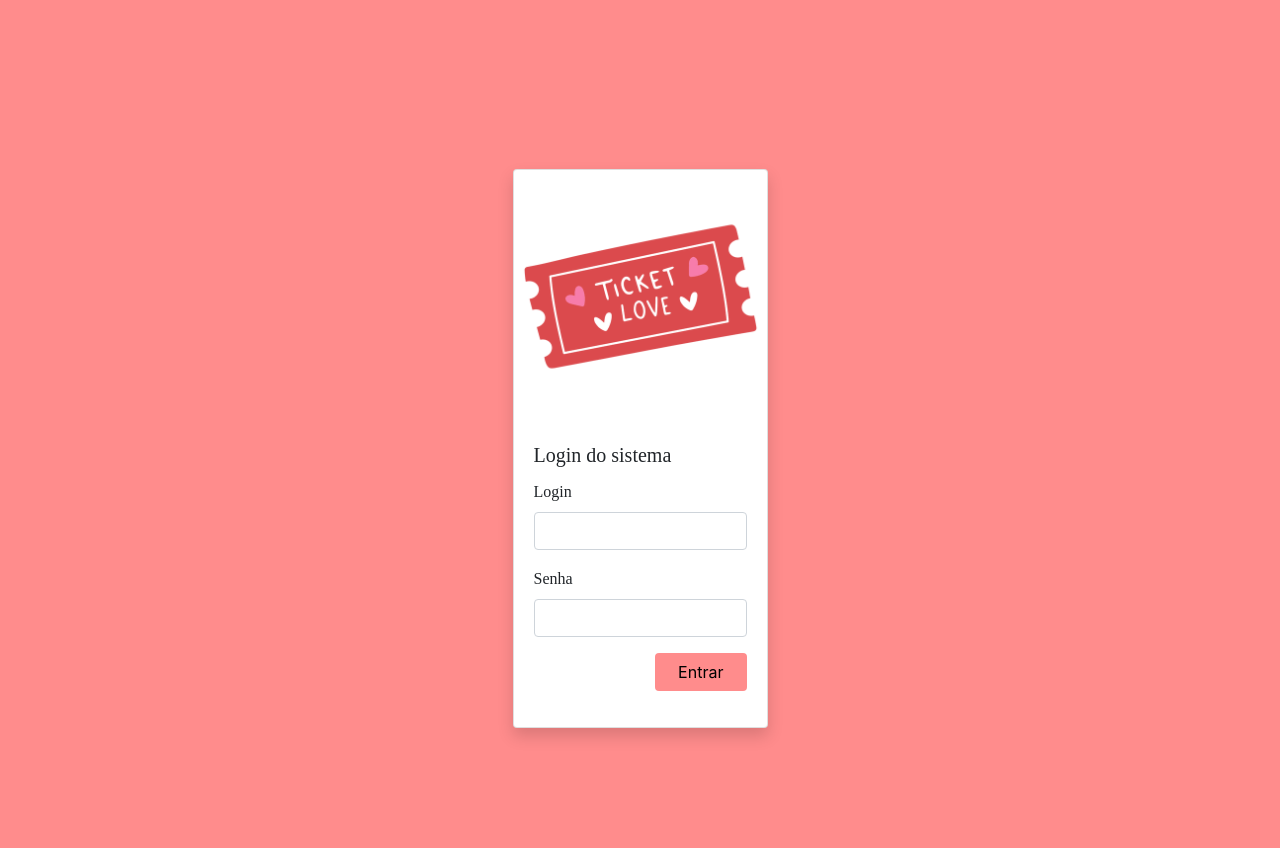
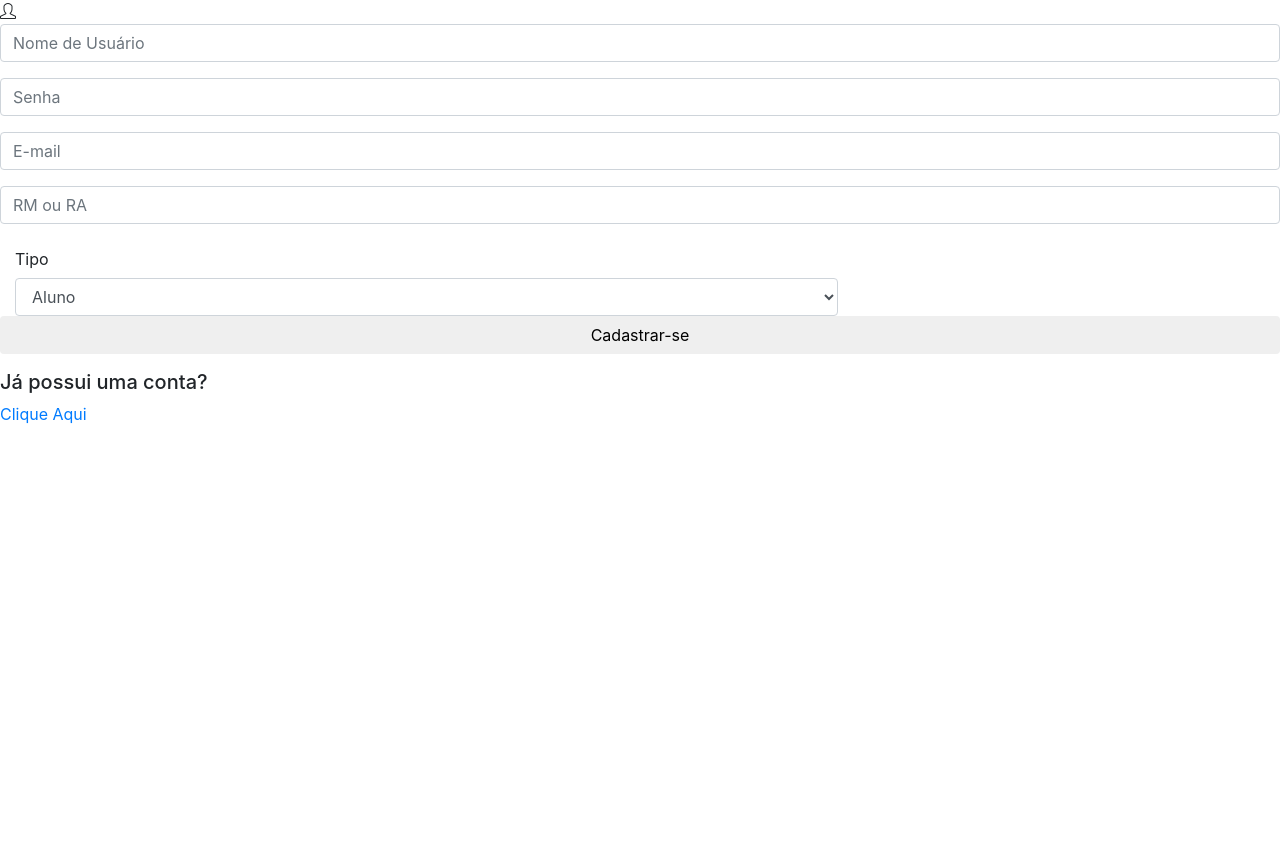
Before and after one commit to anfleur/projeto-dos-tccs, a PHP site: page / in a window 1280 px wide. After the commit the page ends 424 px from the top, so only its background shows below. Run offline with PHP 8.4, Linux system fonts and the light colour scheme; some libraries are stand-ins or nearby versions.

Commit message:
salvando

```diff
--- a/css/estilo.css
+++ b/css/estilo.css
@@ -1,11 +1,105 @@
-h5, label{
-    font-family: 'Times New Roman', Times, serif;
-
+body,
+html {
+    height: 108vh;
 }
 
-.vertical-center{
-    align-content: center !important;
-    flex-wrap: wrap !important;
-    display: flex !important;
-    height: 100vh !important;
+::-webkit-scrollbar {
+    display: none;
 }
+
+body {
+    background-color: #dee9ff;
+}
+
+.registration-form {
+    padding: 50px 0;
+}
+
+.registration-form form {
+    background-color: #fff;
+    max-width: 600px;
+    margin: auto;
+    padding: 50px 70px;
+    border-top-left-radius: 30px;
+    border-top-right-radius: 30px;
+    box-shadow: 0px 2px 10px rgba(0, 0, 0, 0.075);
+}
+
+.registration-form .form-icon {
+    text-align: center;
+    background-color: #5891ff;
+    border-radius: 50%;
+    font-size: 40px;
+    color: white;
+    width: 100px;
+    height: 100px;
+    margin: auto;
+    margin-bottom: 50px;
+    line-height: 100px;
+}
+
+.registration-form .item {
+    border-radius: 20px;
+    margin-bottom: 25px;
+    padding: 10px 20px;
+}
+
+.registration-form .create-account {
+    border-radius: 30px;
+    padding: 10px 20px;
+    font-size: 18px;
+    font-weight: bold;
+    background-color: #5791ff;
+    border: none;
+    color: white;
+    margin-top: 20px;
+}
+
+.registration-form .social-media {
+    max-width: 600px;
+    background-color: #fff;
+    margin: auto;
+    padding: 35px 0;
+    text-align: center;
+    border-bottom-left-radius: 30px;
+    border-bottom-right-radius: 30px;
+    color: #9fadca;
+    border-top: 1px solid #dee9ff;
+    box-shadow: 0px 2px 10px rgba(0, 0, 0, 0.075);
+}
+
+.registration-form .social-icons {
+    margin-top: 30px;
+    margin-bottom: 16px;
+}
+
+.registration-form .social-icons a {
+    font-size: 23px;
+    margin: 0 3px;
+    color: #5691ff;
+    border: 1px solid;
+    border-radius: 50%;
+    width: 45px;
+    display: inline-block;
+    height: 45px;
+    text-align: center;
+    background-color: #fff;
+    line-height: 45px;
+}
+
+.registration-form .social-icons a:hover {
+    text-decoration: none;
+    opacity: 0.6;
+}
+
+@media (max-width: 576px) {
+    .registration-form form {
+        padding: 50px 20px;
+    }
+    .registration-form .form-icon {
+        width: 70px;
+        height: 70px;
+        font-size: 30px;
+        line-height: 70px;
+    }
+}
--- a/index.html
+++ b/index.html
@@ -1,51 +1,66 @@
 <!DOCTYPE html>
-<html lang="pt-br">
+<html>
 
 <head>
-    <meta charset="UTF-8">
+    <meta charset="utf-8">
     <meta http-equiv="X-UA-Compatible" content="IE=edge">
-    <meta name="viewport" content="width=device-width, initial-scale=1.0">
-    <title>Sistema organizador de TCCs</title>
-    <!-- <link rel="shortcut icon" href="img/imagem.png" type="image/x-icon"> -->
+    <meta name="viewport" content="width=device-width, initial-scale=1">
+    <title> Cadastro </title>
+    <link href="https://cdnjs.cloudflare.com/ajax/libs/simple-line-icons/2.4.1/css/simple-line-icons.min.css" rel="stylesheet">
     <link rel="stylesheet" href="css/bootstrap.css">
-    <link rel="stylesheet" href="css/estilo.css">
-    <link rel="stylesheet" href="libs/sweetAlert/dist/sweetalert2.css">
+    <link rel="stylesheet" href="css/style.css">
 </head>
 
-<body style="background-color: #FF8C8C ;">
+<body>
 
-    <div class="container mt-5 " style="margin-top: 40px;" >
-        <div class="row justify-content-center vertical-center">
-            <div class="col-12 col-sm-6 col-md-3">
-                <div class=" card shadow">
-                    <img class="img-fluid" src="img/imagem.png" alt="e-rifas">
-                    <div class="card-body">
-                        <h5 class="card-title">Login do sistema</h5>
-                        <form id="form-login">
-                            <div class="form-group">
-                                <label>Login</label>
-                                <input type="text" name="LOGIN" id="LOGIN" class="form-control">
+
+    <div class="registration-form">
+        <form method="post" action="src/cadastro/usuario/inserir_usuario.php">
+            <div class="form-icon">
+                <span><i class="icon icon-user"></i></span>
             </div>
             <div class="form-group">
-                                <label>Senha</label>
-                                <input type="password" name="SENHA" id="SENHA" class="form-control">
+                <input type="text" class="form-control item" id="usuario" name="usuario" placeholder="Nome de Usuário">
             </div>
-                            <div class="form-group row justify-content-end">
-                                <div class="col-12 col-sm-8 col-md-6">
-                                    <button class="btn btn-block btn-login" style="background-color: #FF8C8C ;">Entrar</button>
+            <div class="form-group">
+                <input type="password" class="form-control item" id="senha" name="senha" placeholder="Senha">
+            </div>
+            <div class="form-group">
+                <input type="email" class="form-control item" id="email" name="email" placeholder="E-mail">
+            </div>
+            <div class="form-group">
+                <input type="text" class="form-control item" id="rm_ra" name="rm_ra" placeholder="RM ou RA">
+            </div>
+
+            <div class="form-group">
+                <label for="inputTipo" class="col-sm-2 control-label col-form-label"> Tipo </label>
+                <div class="col-sm-8">
+                    <select name="tipo" class="form-control" id="tipo">
+                    <option value="1"> Aluno </option>
+
+                    <option value="2"> Professor</option>
+                </select>
+
+                </div>
+
+                <div class="form-group">
+                    <button type="submit" id="botao" value="login" class="btn btn-block create-account">Cadastrar-se</button>
+                </div>
+        </form>
+        <div class="social-media">
+            <h5> Já possui uma conta? </h5>
+
+            <a href="tela-login.html">Clique Aqui</i></a>
+
+
         </div>
         </div>
-                        </form>
-                    </div>
-                </div>
-            </div>
-        </div>
-    </div>
-
         <script src="js/jquery-3.6.0.js"></script>
         <script src="js/bootstrap.js"></script>
         <script src="libs/sweetAlert/dist/sweetalert2.all.js"></script>
         <script src="src/vendedor/controle/login-vendedor.js"></script>
+        <script type="text/javascript" src="https://cdnjs.cloudflare.com/ajax/libs/jquery.mask/1.14.15/jquery.mask.min.js"></script>
+        <script src="js/script.js"></script>
 </body>
 
 </html>
--- /dev/null
+++ b/js/script.js
@@ -0,0 +1,4 @@
+$(document).ready(function() {
+    $('#birth-date').mask('00/00/0000');
+    $('#phone-number').mask('0000-0000');
+})
```
Lines whose indentation alone changed are shown as unchanged.
